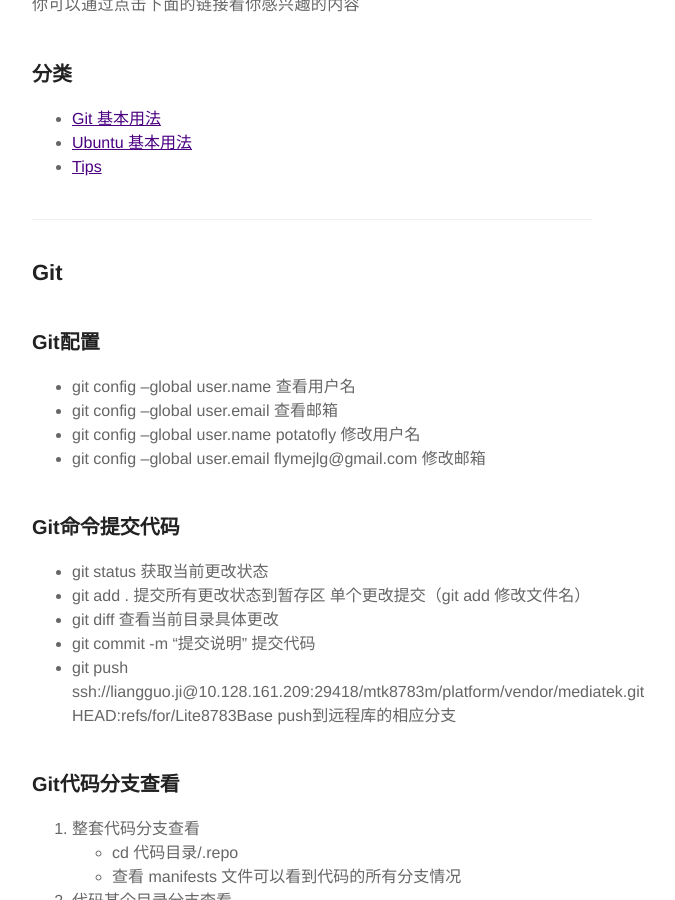
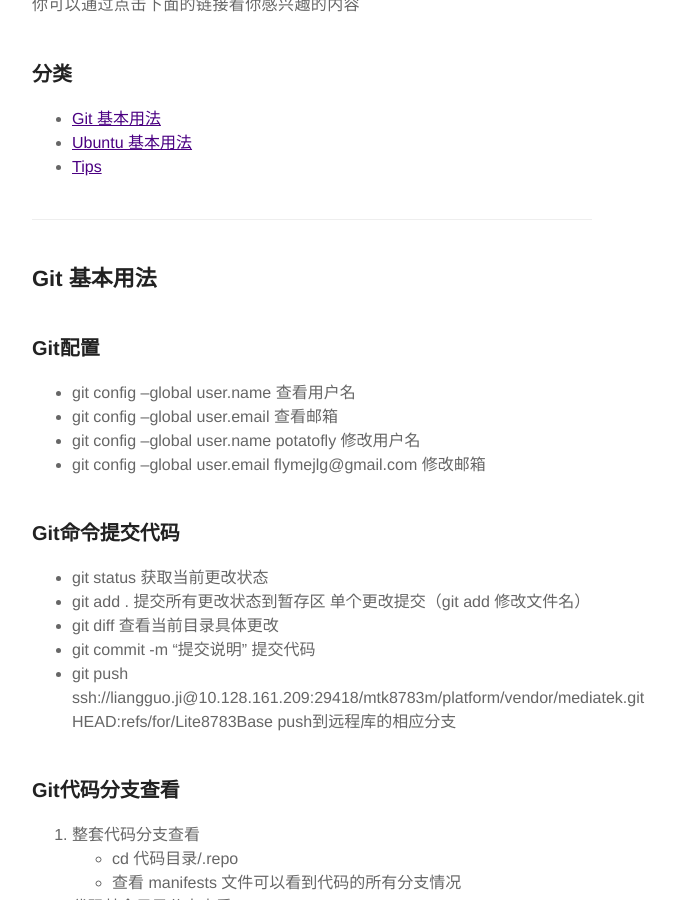
Before and after one commit to potatofly/potatofly.github.io, a Jekyll site: the page built from _posts/2016-10-21-note.md, in a window 1280 px wide and 900 px high, scrolled down 376 px. Shown: the whole window, without its empty margins (328-1003 px from the left). Built offline with Jekyll 4.4.1, drawn with Linux system fonts in a browser that asks for light colours.

Commit message:
Update 2016-10-21-note.md

```diff
--- a/_posts/2016-10-21-note.md
+++ b/_posts/2016-10-21-note.md
@@ -16,13 +16,13 @@
 
 ### 分类
 
-- [Git 基本用法](#git)
+- [Git 基本用法](#git-基本用法)
 - [Ubuntu 基本用法](#ubuntu-基本用法)
 - [Tips](#tips)
 
 ---
 
-## Git
+## Git 基本用法
 
 ### Git配置
 * git config --global user.name   查看用户名
```
